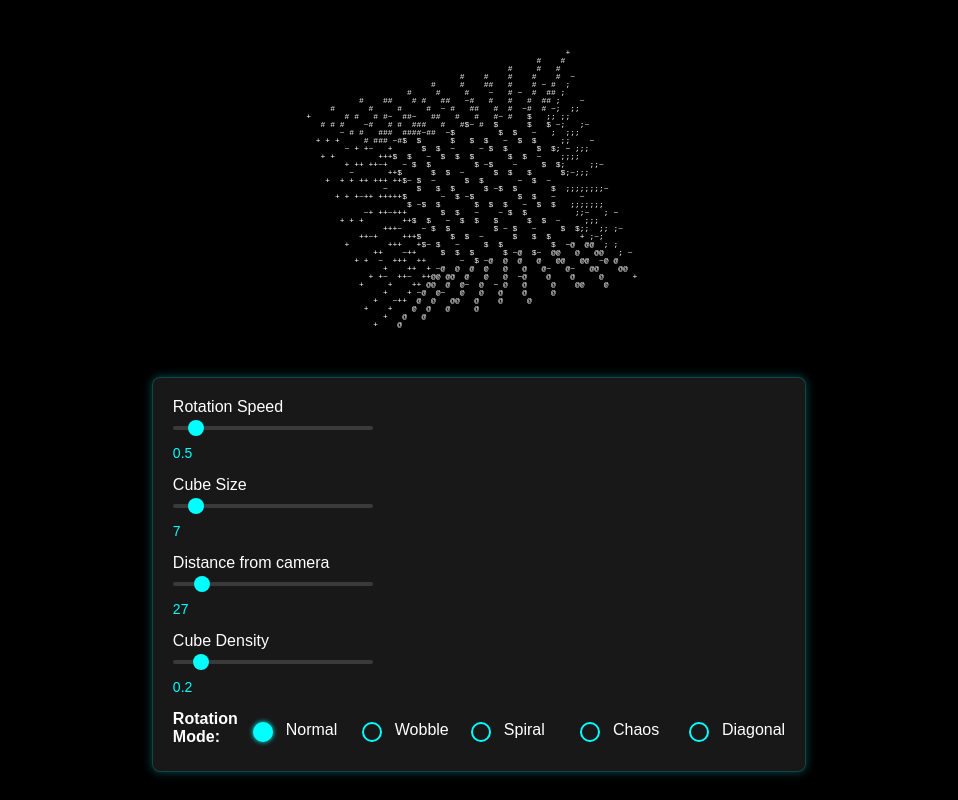
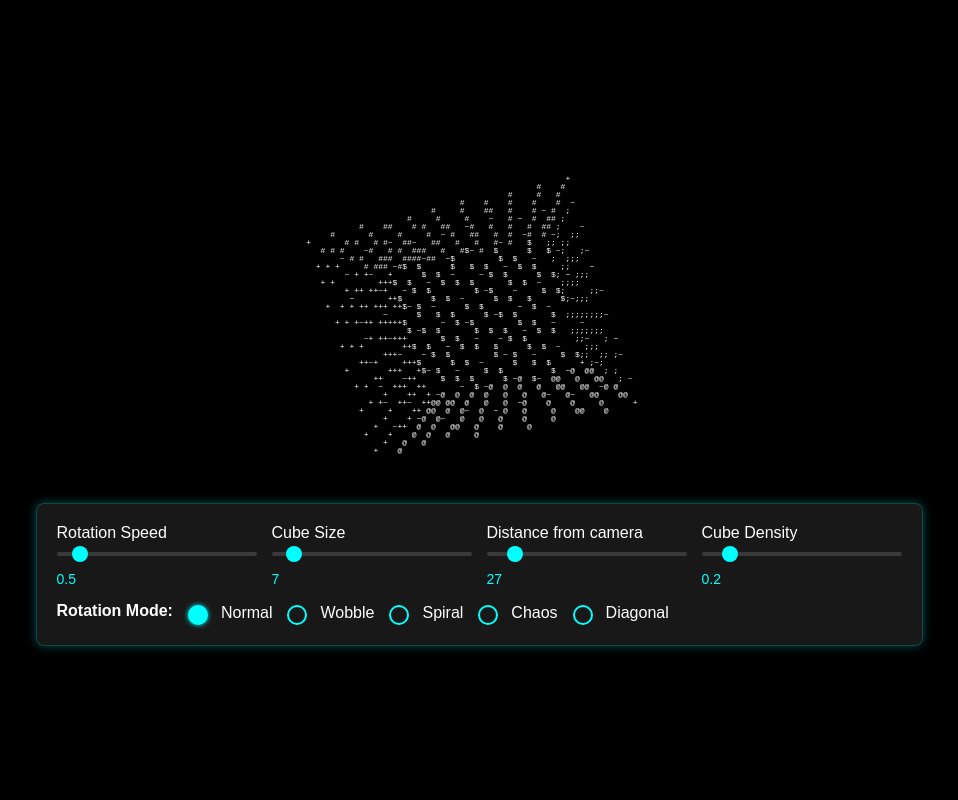
Before and after one commit to Yuozas/React_Cube_Rotator, a React (Create React App) app: page / in a window 1280 px wide. Shown: the whole page, without its empty margins (161-1119 px from the left). Built offline with nearby package versions, Linux system fonts and the light colour scheme.

Commit message:
Adjusted styles of the control tool.

```diff
--- a/src/App.js
+++ b/src/App.js
@@ -218,6 +218,7 @@ const App = () => {
         <pre className="cube">{cubeText}</pre>
       </div>
       <div className="controls">
+        <div className="sliders-container">
           {[
             {
               label: "Rotation Speed",
@@ -242,8 +243,8 @@ const App = () => {
               step: 0.1,
             },
           ].map(({ label, key, min, max, step }) => (
-          <label key={key}>
-            {label}
+            <div className="slider" key={key}>
+              <label>{label}</label>
               <input
                 type="range"
                 min={min}
@@ -257,8 +258,9 @@ const App = () => {
                   key === "rotationSpeed" || key === "cubeDensity" ? 1 : 0
                 )}
               </span>
-          </label>
+            </div>
           ))}
+        </div>
         <div className="rotation-mode">
           <span>Rotation Mode:</span>
           {Object.keys(rotationAlgorithms).map((mode) => (
--- a/src/styles.css
+++ b/src/styles.css
@@ -38,15 +38,22 @@ body {
   margin-bottom: 20px;
 }
 
-.controls label {
+.sliders-container {
+  display: flex;
+  flex-wrap: wrap;
+  gap: 15px;
+}
+
+.slider {
   display: flex;
   flex-direction: column;
   align-items: flex-start;
-  width: 100%;
+  min-width: 200px;
+  flex: 1;
 }
 
 input[type="range"] {
-  width: 200px;
+  width: 100%;
   margin: 10px 0;
   -webkit-appearance: none;
   background: transparent;
@@ -87,6 +94,7 @@ input[type="range"]:focus::-webkit-slider-runnable-track {
 .rotation-mode {
   display: flex;
   flex-direction: row;
+  flex-wrap: wrap;
   gap: 10px;
 }
 
```
Lines whose indentation alone changed are shown as unchanged.
